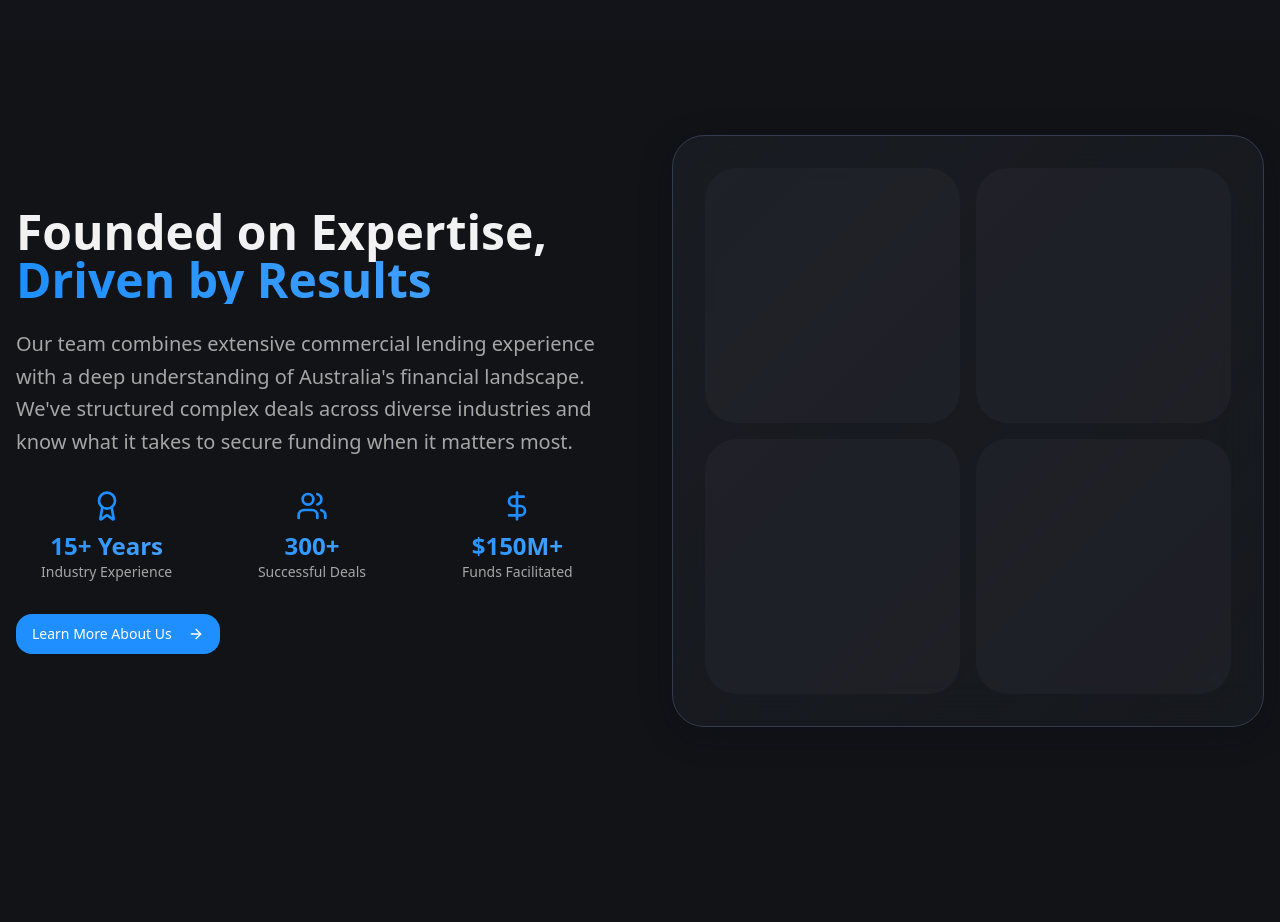
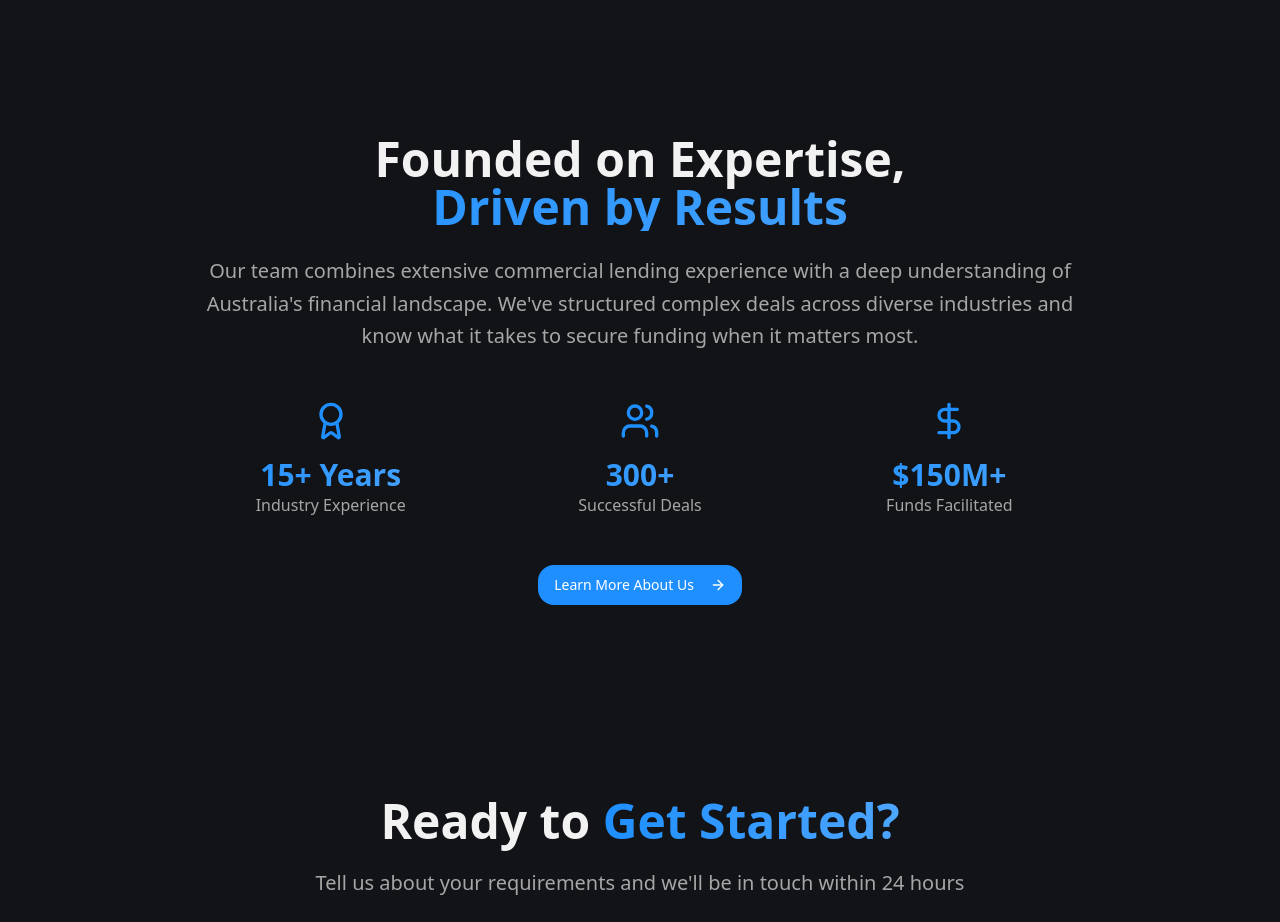
Before and after one commit to bennyblair/bennyblair.github.io, a React (Vite) app: page / in a window 1280 px wide. Shown: the part 3200-4122 px from the top of the page. Built offline with nearby package versions, Linux system fonts and the light colour scheme.

Commit message:
Remove black squares from homepage
Removed four black squares from the homepage and redistributed the remaining content to fill the space.

```diff
--- a/src/pages/Homepage.tsx
+++ b/src/pages/Homepage.tsx
@@ -264,7 +264,7 @@ const Homepage = () => {
       {/* About Us */}
       <section className="py-24 px-4">
         <div className="max-w-7xl mx-auto">
-          <div className="grid lg:grid-cols-2 gap-16 items-center">
+          <div className="max-w-4xl mx-auto text-center">
             <div className="fade-in-up">
               <h2 className="text-4xl md:text-5xl font-bold mb-6">
                 Founded on Expertise,
@@ -272,22 +272,22 @@ const Homepage = () => {
                   Driven by Results
                 </span>
               </h2>
-              <p className="text-xl text-muted-foreground mb-8 leading-relaxed">
+              <p className="text-xl text-muted-foreground mb-12 leading-relaxed">
                 Our team combines extensive commercial lending experience with a deep understanding
                 of Australia's financial landscape. We've structured complex deals across diverse
                 industries and know what it takes to secure funding when it matters most.
               </p>
 
-              <div className="grid sm:grid-cols-3 gap-6 mb-8">
+              <div className="grid sm:grid-cols-3 gap-8 mb-12">
                 {[
                   { icon: Award, label: "15+ Years", description: "Industry Experience" },
                   { icon: Users, label: "300+", description: "Successful Deals" },
                   { icon: DollarSign, label: "$150M+", description: "Funds Facilitated" }
                 ].map((stat, index) => (
                   <div key={index} className="text-center">
-                    <stat.icon className="h-8 w-8 text-accent mx-auto mb-2" />
-                    <div className="text-2xl font-bold gradient-text">{stat.label}</div>
-                    <div className="text-sm text-muted-foreground">{stat.description}</div>
+                    <stat.icon className="h-10 w-10 text-accent mx-auto mb-4" />
+                    <div className="text-3xl font-bold gradient-text">{stat.label}</div>
+                    <div className="text-base text-muted-foreground">{stat.description}</div>
                   </div>
                 ))}
               </div>
@@ -298,16 +298,6 @@ const Homepage = () => {
                   <ArrowRight className="ml-2 h-4 w-4" />
                 </Link>
               </Button>
-            </div>
-
-            <div className="relative">
-              <div className="premium-card p-8">
-                <div className="grid grid-cols-2 gap-4">
-                  {[1, 2, 3, 4].map((i) => (
-                    <div key={i} className="aspect-square bg-muted/30 rounded-xl hover:bg-muted/50 transition-colors" />
-                  ))}
-                </div>
-              </div>
             </div>
           </div>
         </div>
```
